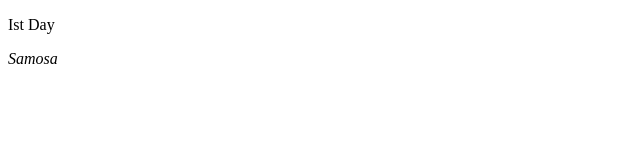
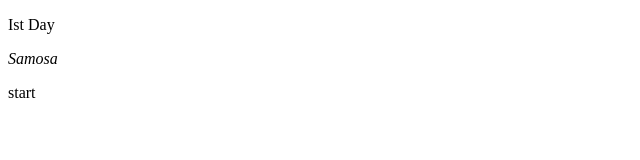
Before and after one commit to Faisal1609/Peroject1, a plain HTML site: page index.html in a window 1280 px wide. Shown: the full height of the page, 0-640 px from the left. Drawn offline with Linux system fonts and the light colour scheme.

Commit message:
Update index.html

```diff
--- a/index.html
+++ b/index.html
@@ -8,5 +8,6 @@
 <body>
     <p>Ist Day </p>
     <i>Samosa </i>
+    <p>start</p>
 </body>
 </html>
```
